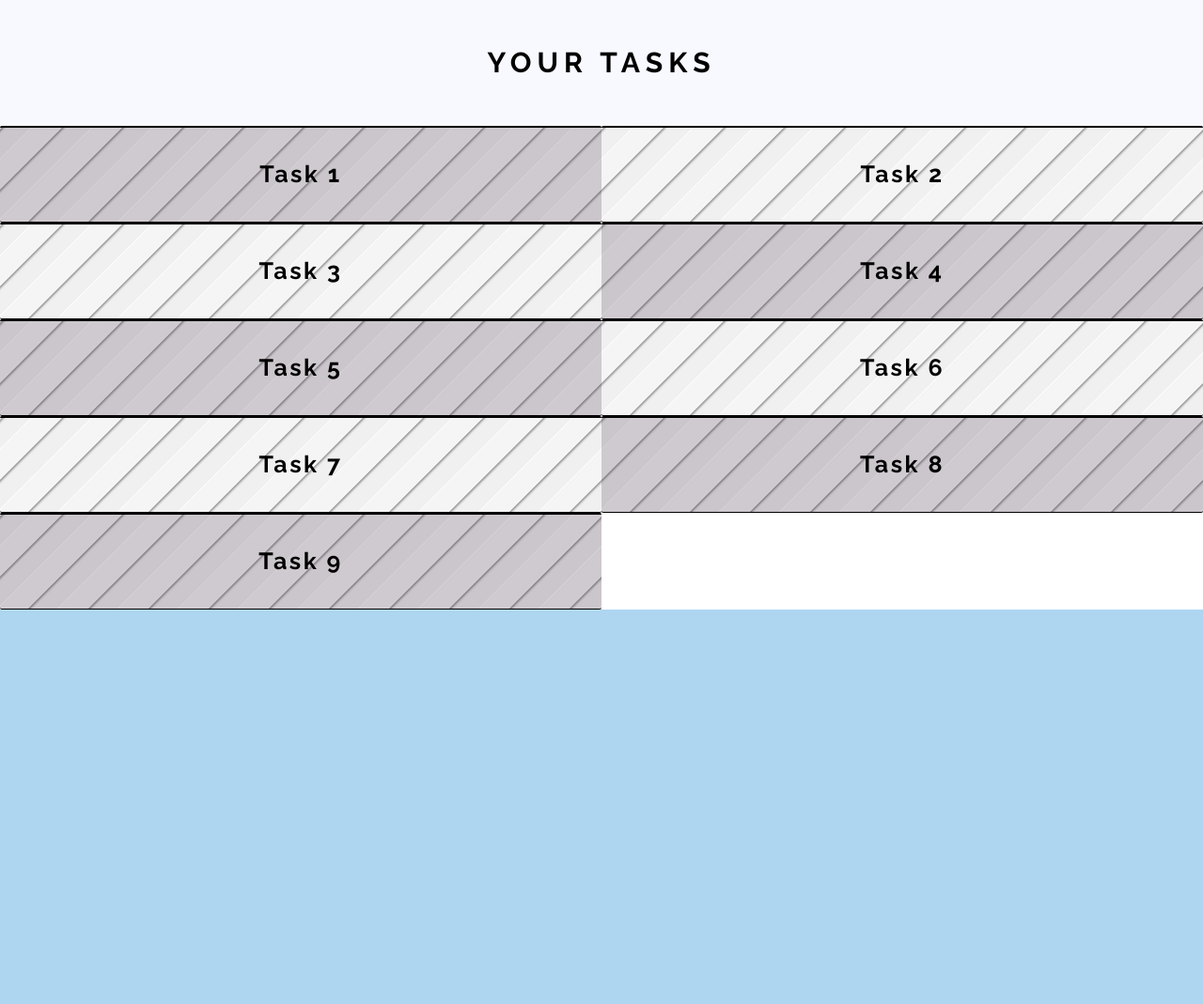
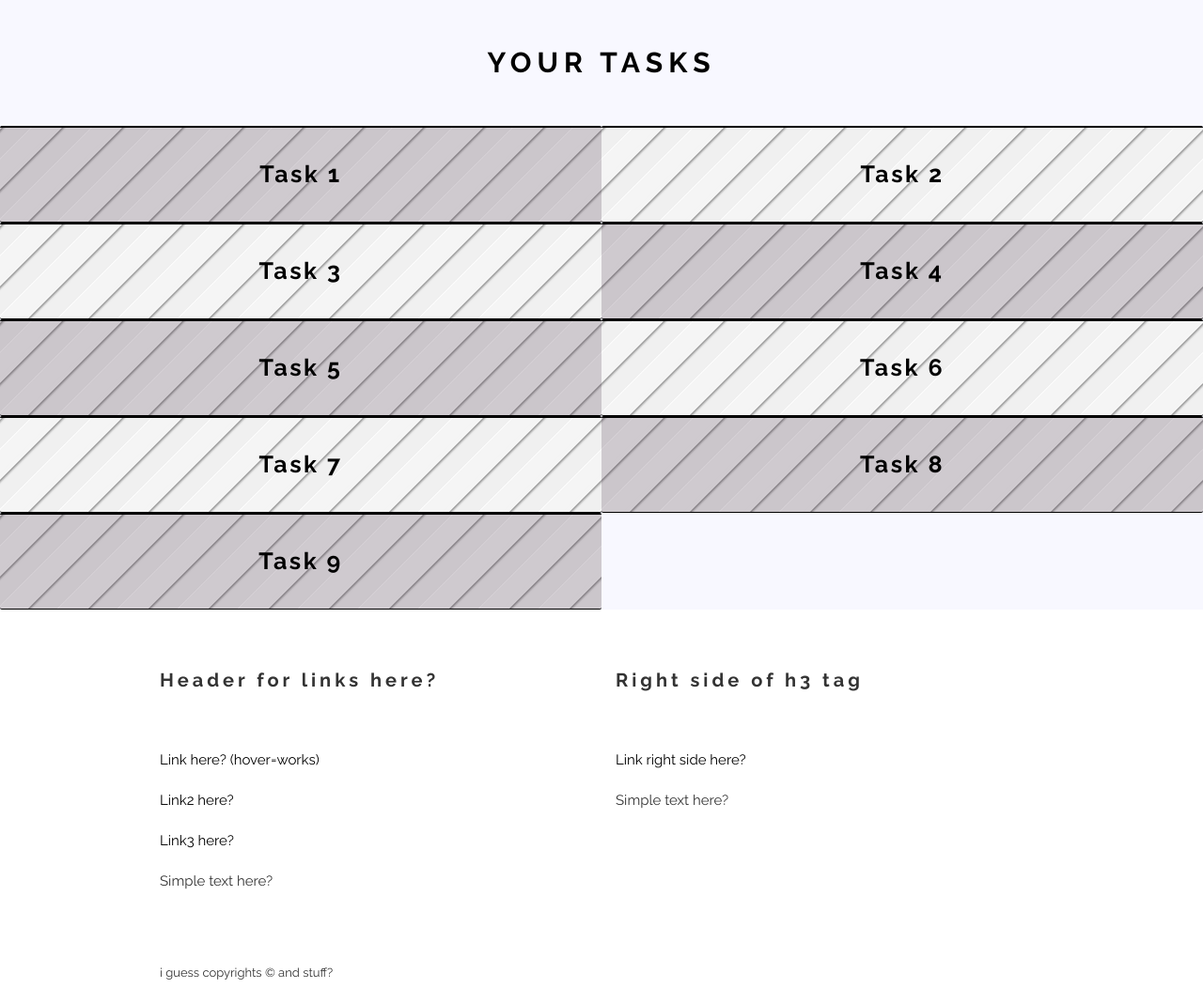
Before and after one commit to iklone/Web-Rake, a PHP site: page /mainseven.html in a window 1280 px wide. Shown: the part 955-2024 px from the top of the page at 94% size. Before the commit the page ends 1604 px from the top, so only its background shows below. Run offline with PHP 8.4, Linux system fonts and the light colour scheme; some libraries are stand-ins or nearby versions.

Commit message:
front done

```diff
--- a/web-app/main2.css
+++ b/web-app/main2.css
@@ -4,6 +4,12 @@
 
 body.moved{
     overflow: hidden;
+}
+
+.clearfix::after{
+    content: "";
+    display: table;
+    clear: both;
 }
 
 /* side menu*/
@@ -463,3 +469,64 @@
     align-items: center;
     flex-direction: column;
 }
+
+/* css for footer */
+
+footer {
+    position: relative;
+    max-width: 970px;
+    margin: 60px auto 0 auto;
+
+}
+
+.footer1{
+    width: 50%;
+    height: auto;
+    float: left;
+}
+
+footer h3 {
+    margin: 0;
+    font-size: 20px;
+    font-family: 'Raleway', sans-serif;
+    font-weight: 700;
+    letter-spacing: 0.2em;
+    color: #333;
+    line-height: 1.55;
+    margin: 0 15px 60px 15px;
+}
+
+footer p {
+    display: block;
+    font-size: 15px;
+    text-decoration: none;
+    color: #333;
+    font-family: 'Raleway', sans-serif;
+    font-weight: 400;
+    margin-bottom: 25px;
+    margin: 0 15px 25px 15px;
+}
+
+footer a:link{
+    display: block;
+    font-size: 15px;
+    text-decoration: none;
+    color: black;
+    font-family: 'Raleway', sans-serif;
+    font-weight: 400;
+    margin-bottom: 25px;
+    margin: 0 15px 25px 15px;
+}
+
+footer a:visited {
+    text-decoration: none;
+    color: black;
+}
+
+footer a:hover {
+    font-weight: bold;
+}
+
+footer p span{
+    font-size: 13px;
+}
--- a/web-app/mainseven.html
+++ b/web-app/mainseven.html
@@ -18,7 +18,7 @@
         <div id='navContent'>
             <h1>h1 TAG Info</h1>
             <a href='javascript:void(0)'>
-            &nbsp;&nbsp;Nav Button Tag 1
+            &nbsp;&nbsp;Nav Button Tag 1 (hover=works)
             </a>
             <a href='javascript:void(0)'>
             &nbsp;&nbsp;Nav Button Tag 2
@@ -86,7 +86,7 @@
     <p id='clickForPlugin'>Click the button to access PlugIn</p>
      <a href='javascript:void(0)' id='clickForPluginButton'>Access PlugIn</a>
 </header>
-<div id='tasks'>
+<div id='tasks' class='clearfix'>
     <h1 id='taskTitle'>Your Tasks</h1>
     <div class='taskBox left' id='task1'>
         <div id='task1info'>
@@ -152,6 +152,24 @@
         </div>
     </div>
 </div>
+<footer class='clearfix'>
+    <div class='footer1'>
+        <h3>Header for links here?</h3>
+        <a href="javascript:void(0)">Link here? (hover=works)</a>
+        <a href="javascript:void(0)">Link2 here?</a>
+        <a href="javascript:void(0)">Link3 here?</a>
+        <p>Simple text here?</p>
+        <br />
+        <br />
+        <br />
+        <p><span>i guess copyrights &copy; and stuff?</span></p>
+    </div>
+    <div class='footer1'>
+        <h3>Right side of h3 tag </h3>
+        <a href="javascript:void(0)">Link right side here?</a>
+        <p>Simple text here?</p>
+    </div>
+</footer>
 <script src="https://ajax.googleapis.com/ajax/libs/jquery/3.3.1/jquery.min.js">
 </script>
 <script src="functions.js">
```
